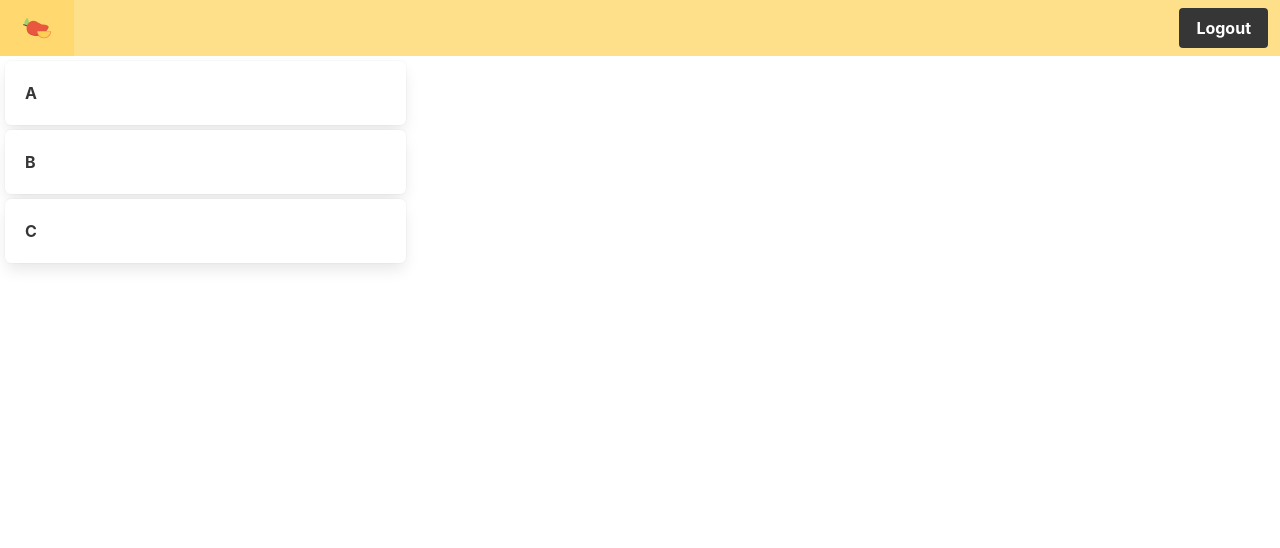
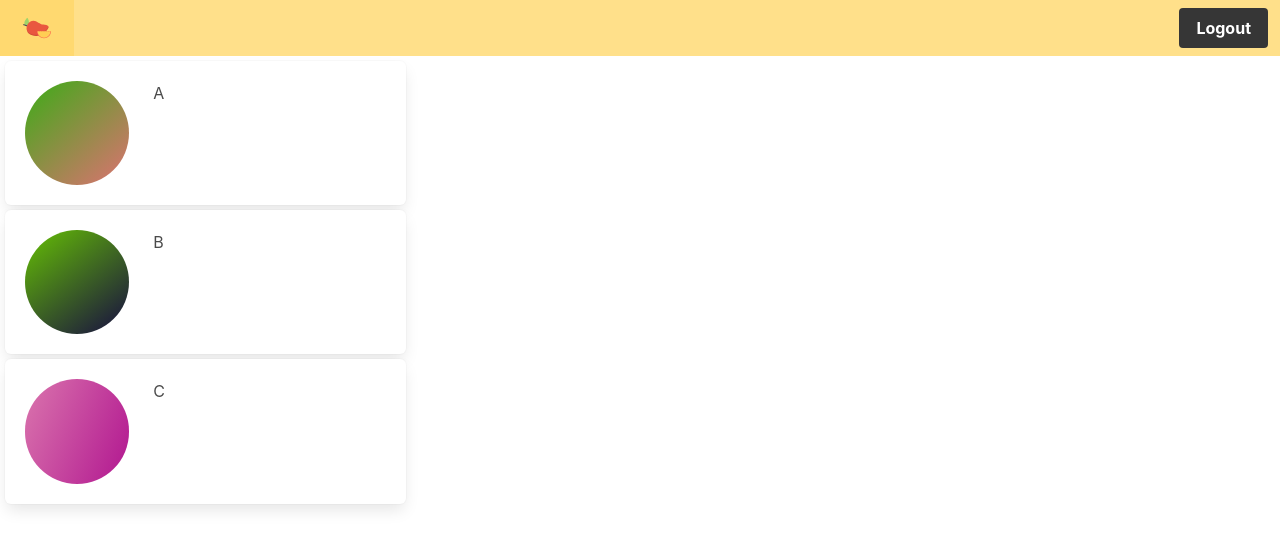
Before and after one commit to MangoDev-io/mango, an Angular app in the folder web/: page /manage in a window 1280 px wide. Shown: the top 548 px of the page. Built offline with nearby package versions, Linux system fonts and the light colour scheme.

Commit message:
Added token entries in lister + reading from service + gradient

```diff
--- a/web/src/app/components/token-entry/token-entry.component.html
+++ b/web/src/app/components/token-entry/token-entry.component.html
@@ -1 +1,13 @@
-<p>token-entry works!</p>
+<div class="box token-entry__container">
+    <div class="columns">
+        <div class="column is-one-third">
+            <div
+                class="token-entry__gradient"
+                [ngStyle]="{ background: gradient }"
+            ></div>
+        </div>
+        <div class="column is-two-thirds" id="token-entry__right">
+            {{ token.name }}
+        </div>
+    </div>
+</div>
--- a/web/src/app/components/token-entry/token-entry.component.scss
+++ b/web/src/app/components/token-entry/token-entry.component.scss
@@ -0,0 +1,9 @@
+.token-entry__container {
+    margin: 5px;
+}
+
+.token-entry__gradient {
+    border-radius: 50%;
+    width: 100%;
+    padding-top: 100%;
+}
--- a/web/src/app/components/token-entry/token-entry.component.ts
+++ b/web/src/app/components/token-entry/token-entry.component.ts
@@ -1,15 +1,43 @@
-import { Component, OnInit } from '@angular/core';
+import { Component, OnInit, Input } from '@angular/core'
+import { Token } from 'src/app/model/token'
 
 @Component({
-  selector: 'app-token-entry',
-  templateUrl: './token-entry.component.html',
-  styleUrls: ['./token-entry.component.scss']
+    selector: 'app-token-entry',
+    templateUrl: './token-entry.component.html',
+    styleUrls: ['./token-entry.component.scss'],
 })
 export class TokenEntryComponent implements OnInit {
+    @Input()
+    public token: Token
 
-  constructor() { }
+    public gradient: string
 
-  ngOnInit() {
-  }
+    constructor() {}
 
+    ngOnInit() {
+        this.generateGradient();
+    }
+
+    private generateGradient(): void {
+        // prettier-ignore
+        var hexValues = ["0","1","2","3","4","5","6","7","8","9","a","b","c","d","e"];
+
+        function populate(a) {
+            for (var i = 0; i < 6; i++) {
+                var x = Math.round(Math.random() * 14)
+                var y = hexValues[x]
+                a += y
+            }
+            return a
+        }
+
+        var newColor1 = populate('#')
+        var newColor2 = populate('#')
+        var angle = Math.round(Math.random() * 360)
+
+        // prettier-ignore
+        this.gradient = "linear-gradient(" + angle + "deg, " + newColor1 + ", " + newColor2 + ")";
+
+        // document.getElementById(`token-entry__left--${this.token.name}`).style.background = gradient
+    }
 }
--- a/web/src/app/components/token-lister/token-lister.component.html
+++ b/web/src/app/components/token-lister/token-lister.component.html
@@ -1,7 +1,5 @@
 <section>
     <div *ngFor="let token of stateSvc.tokenList" class="token__container">
-        <div class="token__entry box">
-            <strong>{{ token.name }}</strong>
-        </div>
+        <app-token-entry [token]="token"></app-token-entry>
     </div>
 </section>
--- a/web/src/app/components/token-lister/token-lister.component.scss
+++ b/web/src/app/components/token-lister/token-lister.component.scss
@@ -1,7 +1,3 @@
 .token__container {
     display: block;
 }
-
-.token__entry {
-    margin: 5px;
-}
```
